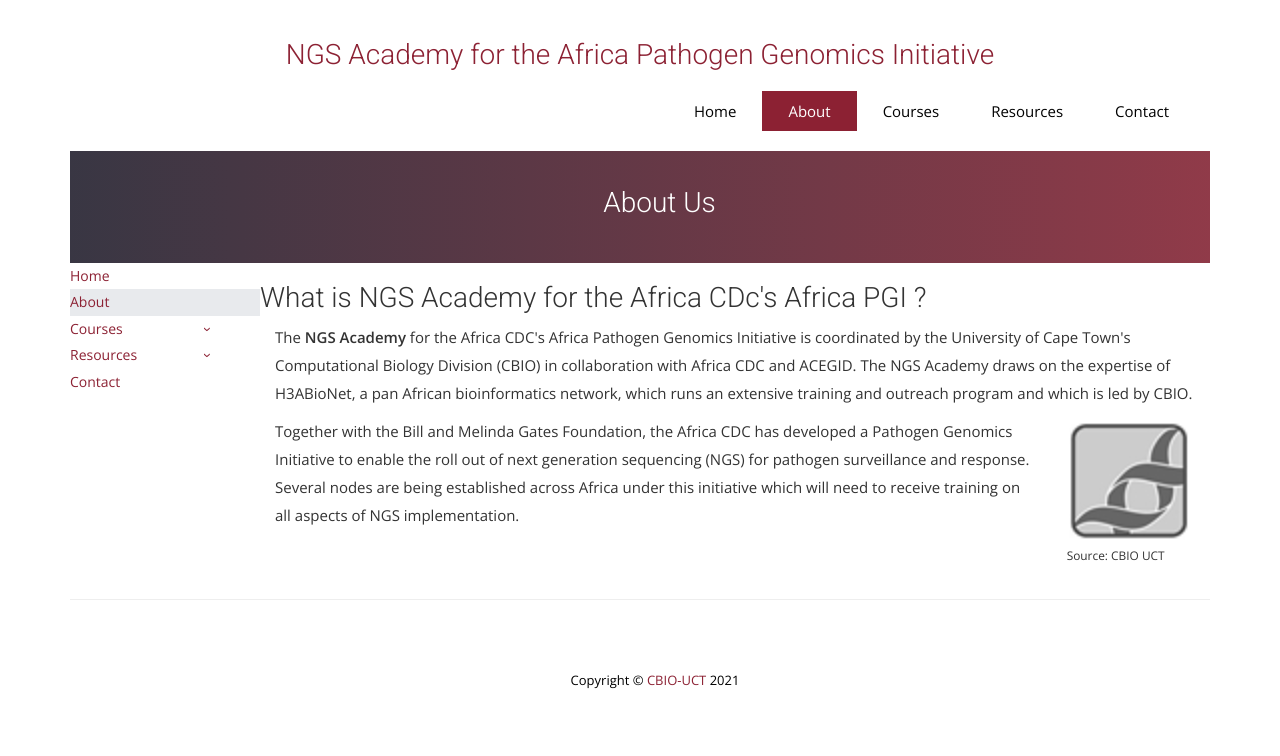
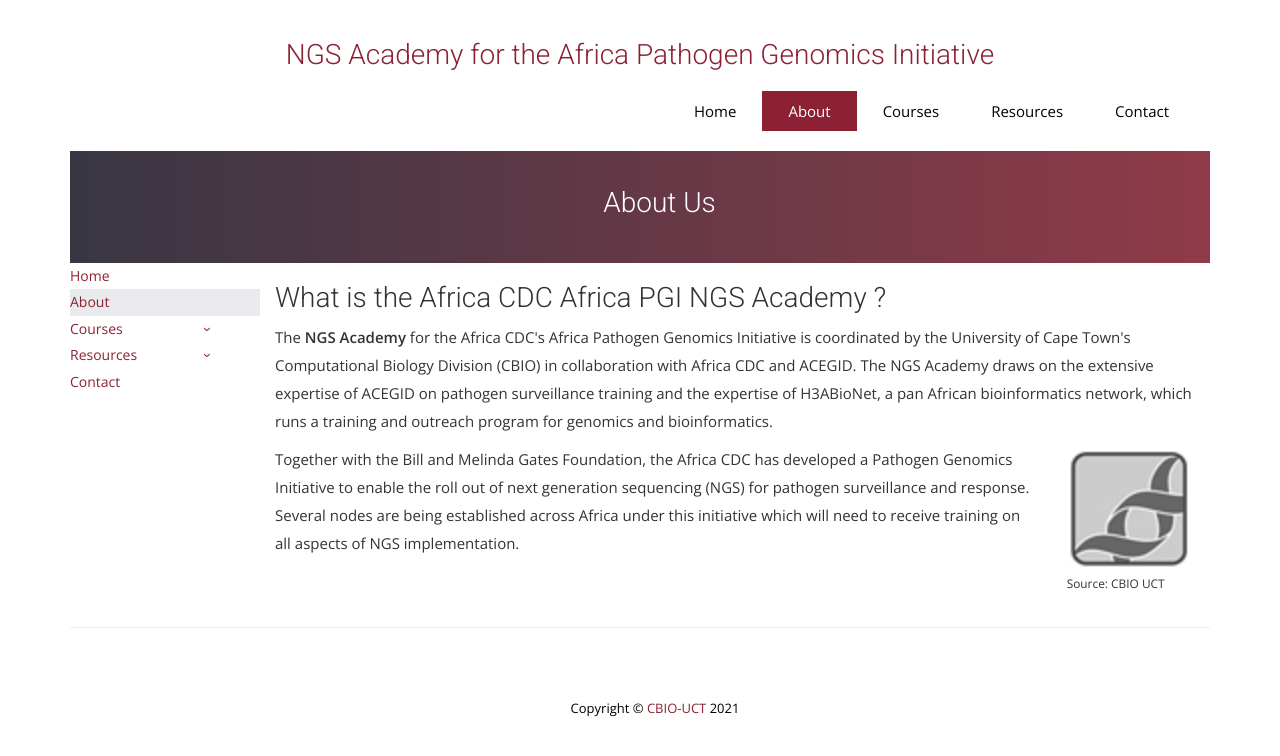
Before and after one commit to pmaturure3/ngs-academy, a Jekyll site: the page built from about-us.html, in a window 1280 px wide. Shown: the top 756 px of the page. Built offline with Jekyll 4.4.1, drawn with Linux system fonts in a browser that asks for light colours; nearby versions of some CDN libraries; some web fonts are replaced; comment, search, counter and statistics services are not loaded.

Commit message:
updated past courses as per prof

```diff
--- a/_includes/side-nav_js.html
+++ b/_includes/side-nav_js.html
@@ -71,7 +71,7 @@
         <ul class="side-main-nav-ul">
 
 
-            <li {% if page.url=="/" %}class="sub_color" {% endif %}><a href="/"> Home </a></li>
+            <li {% if page.url=="/" %}class="sub_color" {% endif %}><a href="{{ site.url }}"> Home </a></li>
 
             <li {% if page.url=="/about/" %}class="sub_color" {% endif %}><a href="/about/"> About</a></li>
 
--- a/_layouts/default.html
+++ b/_layouts/default.html
@@ -124,7 +124,7 @@
                                         </li>
 
                                         <li><a class="dropdown-item" href="/courses/past-courses"> Past Courses and
-                                                Training</a>
+                                                Training Events</a>
                                         </li>
 
                                         <!-- <li><a class="dropdown-item" href="#"> Submenu item 2 </a></li>
--- a/about-us.html
+++ b/about-us.html
@@ -6,15 +6,16 @@
 
 
 <div class="row">
-  <h3>What is NGS Academy for the Africa CDc's Africa PGI ?</h3>
+
   <div class="col-sm-12">
+    <h3>What is the Africa CDC Africa PGI NGS Academy ? </h3>
     <p>
       The <b>NGS Academy </b>for the Africa CDC's Africa Pathogen Genomics Initiative is coordinated
       by the University of Cape Town's Computational Biology Division (CBIO) in collaboration with Africa CDC
       and
-      ACEGID. The NGS Academy draws on the expertise of H3ABioNet, a pan African bioinformatics network, which
-      runs an
-      extensive training and outreach program and which is led by CBIO.
+      ACEGID. The NGS Academy draws on the extensive expertise of ACEGID on pathogen surveillance training and the
+      expertise of H3ABioNet, a pan African bioinformatics network, which runs a training and outreach program for
+      genomics and bioinformatics.
     </p>
 
   </div>
--- a/past_courses_training.html
+++ b/past_courses_training.html
@@ -1,12 +1,12 @@
 ---
 layout: default
-title: Past Courses and Training
+title: Past Courses and Training Events
 permalink: /courses/past-courses/
 
 ---
 <div class="row">
   <p>
-  <h3>Past courses and training</h3>
+  <h3>Past courses and training events</h3>
   </p>
   <div class="col-sm-12">
     <div class="panel-group " id="accordion">
```
Also changed, not shown: other parts of _includes/side-nav_js.html (+1 -1 lines).
